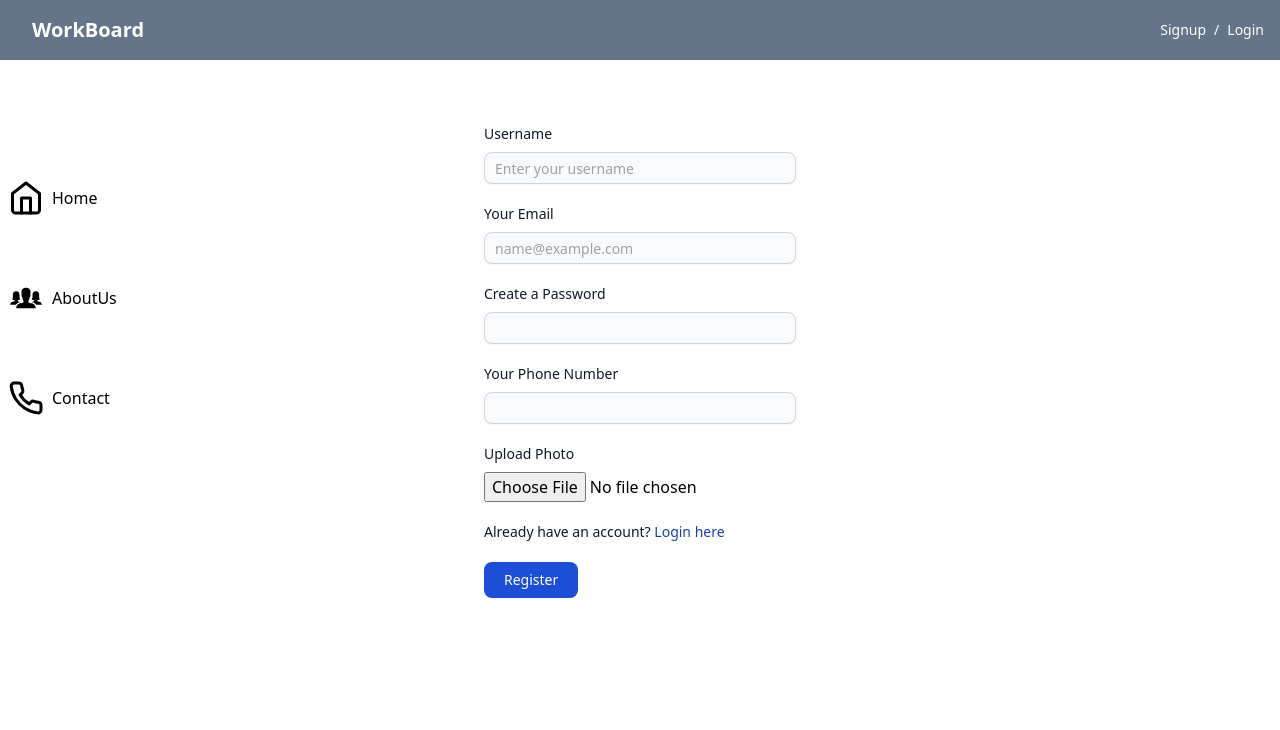
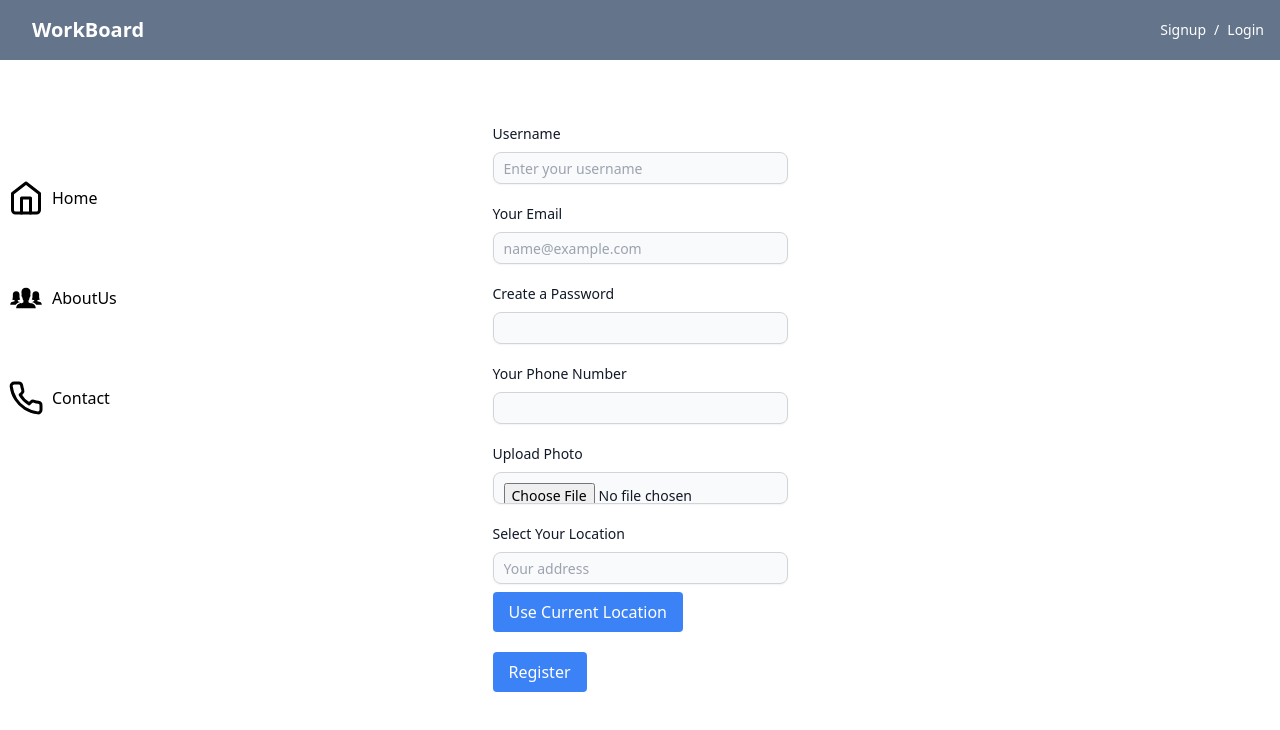
Before and after one commit to gowthamazmeera09/workboard-frontend, a React (Create React App) app: page /Sigup in a window 1280 px wide. Shown: the top 730 px of the page. Built offline with nearby package versions, Linux system fonts and the light colour scheme.

Commit message:
updated some location things

```diff
--- a/src/pages/Home.jsx
+++ b/src/pages/Home.jsx
@@ -5,6 +5,7 @@ import welcomeimage from '../images/worker-welcome-removebg-preview.png';
 import { useNavigate } from 'react-router-dom';
 import Footer from '../components/Footer';
 import Buttons from '../pages/Buttons'
+
 
 function Home() {
   const [user, setUser] = useState(null); // Initialize as null to check loading state
--- a/src/pages/Sigup.jsx
+++ b/src/pages/Sigup.jsx
@@ -1,24 +1,30 @@
 import React, { useState } from 'react';
 import { API_URL } from '../data/data';
-import { Link, useNavigate } from 'react-router-dom';
+import { useNavigate } from 'react-router-dom';
 
 function Signup() {
-  const [username, setUsername] = useState("");
-  const [email, setEmail] = useState("");
-  const [password, setPassword] = useState("");
-  const [phonenumber, setPhonenumber] = useState("");
+  const [username, setUsername] = useState('');
+  const [email, setEmail] = useState('');
+  const [password, setPassword] = useState('');
+  const [phonenumber, setPhonenumber] = useState('');
   const [file, setFile] = useState(null);
+  const [location, setLocation] = useState('');
+  const [lat, setLat] = useState(null);
+  const [lng, setLng] = useState(null);
   const [success, setSuccess] = useState('');
   const [error, setError] = useState('');
   const navigate = useNavigate();
 
-  // Submit form
   const handleSubmit = async (e) => {
     e.preventDefault();
 
-    // Validate file selection
     if (!file) {
-      setError("Please upload a photo.");
+      setError('Please upload a photo.');
+      return;
+    }
+
+    if (!location) {
+      setError('Please select your location.');
       return;
     }
 
@@ -28,6 +34,7 @@ function Signup() {
     formData.append('password', password);
     formData.append('phonenumber', phonenumber);
     formData.append('photo', file);
+    formData.append('location', JSON.stringify({ lat, lng, address: location }));
 
     try {
       const response = await fetch(`${API_URL}user/register`, {
@@ -38,22 +45,51 @@ function Signup() {
       const data = await response.json();
 
       if (response.ok) {
-        alert("Registration successful! Please verify your email.");
-        setSuccess("Registration successful!");
-        setUsername("");
-        setEmail("");
-        setPassword("");
-        setPhonenumber("");
-        setFile(null);
+        setSuccess('Registration successful! Please verify your email.');
         navigate('/Verificationpage');
       } else {
-        // Handle server errors
-        setError(data.error || "Something went wrong. Please try again.");
+        setError(data.error || 'Something went wrong. Please try again.');
       }
     } catch (err) {
       console.error(err);
-      setError("Network error. Please try again later.");
+      setError('Network error. Please try again later.');
     }
+  };
+
+  const getCurrentLocation = async () => {
+    if (!navigator.geolocation) {
+      setError('Geolocation is not supported by your browser.');
+      return;
+    }
+
+    navigator.geolocation.getCurrentPosition(
+      async (position) => {
+        const { latitude, longitude } = position.coords;
+
+        try {
+          const response = await fetch(
+            `https://maps.googleapis.com/maps/api/geocode/json?latlng=${latitude},${longitude}&key=AIzaSyBmV7j6H1UQDYVjI9zlreJn2rOOb3dNemY`
+          );
+          const data = await response.json();
+
+          if (response.ok && data.status === 'OK') {
+            const address = data.results[0]?.formatted_address || 'Address not found';
+            setLocation(address);
+            setLat(latitude);
+            setLng(longitude);
+          } else {
+            setError('Unable to fetch location. Please try again.');
+          }
+        } catch (error) {
+          console.error('Error fetching geolocation:', error);
+          setError('An error occurred while fetching location. Please try again later.');
+        }
+      },
+      (error) => {
+        console.error('Geolocation error:', error);
+        setError('Unable to retrieve your location. Please enable location services or check your browser settings.');
+      }
+    );
   };
 
   return (
@@ -61,8 +97,11 @@ function Signup() {
       {success && <div style={{ color: 'green' }}>{success}</div>}
       {error && <div style={{ color: 'red' }}>{error}</div>}
       <form className="max-w-sm mx-auto mt-20 lg:mt-[-300px]" onSubmit={handleSubmit}>
+        {/* Username Field */}
         <div className="mb-5">
-          <label htmlFor="username" className="block mb-2 text-sm font-medium text-gray-900 dark:text-black">Username</label>
+          <label htmlFor="username" className="block mb-2 text-sm font-medium text-gray-900 dark:text-black">
+            Username
+          </label>
           <input
             type="text"
             name="username"
@@ -73,8 +112,12 @@ function Signup() {
             required
           />
         </div>
+
+        {/* Email Field */}
         <div className="mb-5">
-          <label htmlFor="email" className="block mb-2 text-sm font-medium text-gray-900 dark:text-black">Your Email</label>
+          <label htmlFor="email" className="block mb-2 text-sm font-medium text-gray-900 dark:text-black">
+            Your Email
+          </label>
           <input
             type="email"
             name="email"
@@ -85,8 +128,12 @@ function Signup() {
             required
           />
         </div>
+
+        {/* Password Field */}
         <div className="mb-5">
-          <label htmlFor="password" className="block mb-2 text-sm font-medium text-gray-900 dark:text-black">Create a Password</label>
+          <label htmlFor="password" className="block mb-2 text-sm font-medium text-gray-900 dark:text-black">
+            Create a Password
+          </label>
           <input
             type="password"
             name="password"
@@ -96,8 +143,12 @@ function Signup() {
             required
           />
         </div>
+
+        {/* Phone Number Field */}
         <div className="mb-5">
-          <label htmlFor="phonenumber" className="block mb-2 text-sm font-medium text-gray-900 dark:text-black">Your Phone Number</label>
+          <label htmlFor="phonenumber" className="block mb-2 text-sm font-medium text-gray-900 dark:text-black">
+            Your Phone Number
+          </label>
           <input
             type="number"
             name="phonenumber"
@@ -107,31 +158,52 @@ function Signup() {
             required
           />
         </div>
+
+        {/* Photo Upload Field */}
         <div className="mb-5">
-          <label htmlFor="photo" className="block mb-2 text-sm font-medium text-gray-900 dark:text-black">Upload Photo</label>
+          <label htmlFor="photo" className="block mb-2 text-sm font-medium text-gray-900 dark:text-black">
+            Upload Photo
+          </label>
           <input
             type="file"
             name="photo"
             onChange={(e) => setFile(e.target.files[0])}
-            className="block w-full"
+            className="shadow-sm bg-gray-50 border h-8 border-gray-300 text-gray-900 text-sm rounded-lg focus:ring-blue-500 focus:border-blue-500 block w-full p-2.5"
             required
           />
         </div>
+
+        {/* Location Input */}
         <div className="mb-5">
-          <label htmlFor="login" className="block mb-2 text-sm font-medium text-gray-900 dark:text-black">
-            Already have an account?
-            <Link to="/Signin" className="text-sm text-blue-800 dark:text-blue-500 hover:underline"> Login here</Link>
+          <label htmlFor="location" className="block mb-2 text-sm font-medium text-gray-900 dark:text-black">
+            Select Your Location
           </label>
+          <input
+            type="text"
+            name="location"
+            value={location}
+            onChange={(e) => setLocation(e.target.value)}
+            placeholder="Your address"
+            className="shadow-sm bg-gray-50 border h-8 border-gray-300 text-gray-900 text-sm rounded-lg focus:ring-blue-500 focus:border-blue-500 block w-full p-2.5"
+            required
+          />
+          <button
+            type="button"
+            onClick={getCurrentLocation}
+            className="mt-2 bg-blue-500 text-white px-4 py-2 rounded"
+          >
+            Use Current Location
+          </button>
         </div>
-        <button
-          type="submit"
-          className="text-white bg-blue-700 hover:bg-blue-800 focus:ring-4 focus:outline-none focus:ring-blue-300 font-medium rounded-lg text-sm w-small sm:w-auto px-5 py-2 text-center dark:bg-blue-600 dark:hover:bg-blue-700 dark:focus:ring-blue-800"
-        >
-          Register
-        </button>
+
+        {/* Submit Button */}
+        <div className="mb-5">
+          <button type="submit" className="bg-blue-500 text-white px-4 py-2 rounded">
+            Register
+          </button>
+        </div>
       </form>
     </div>
   );
 }
-
 export default Signup;
```
